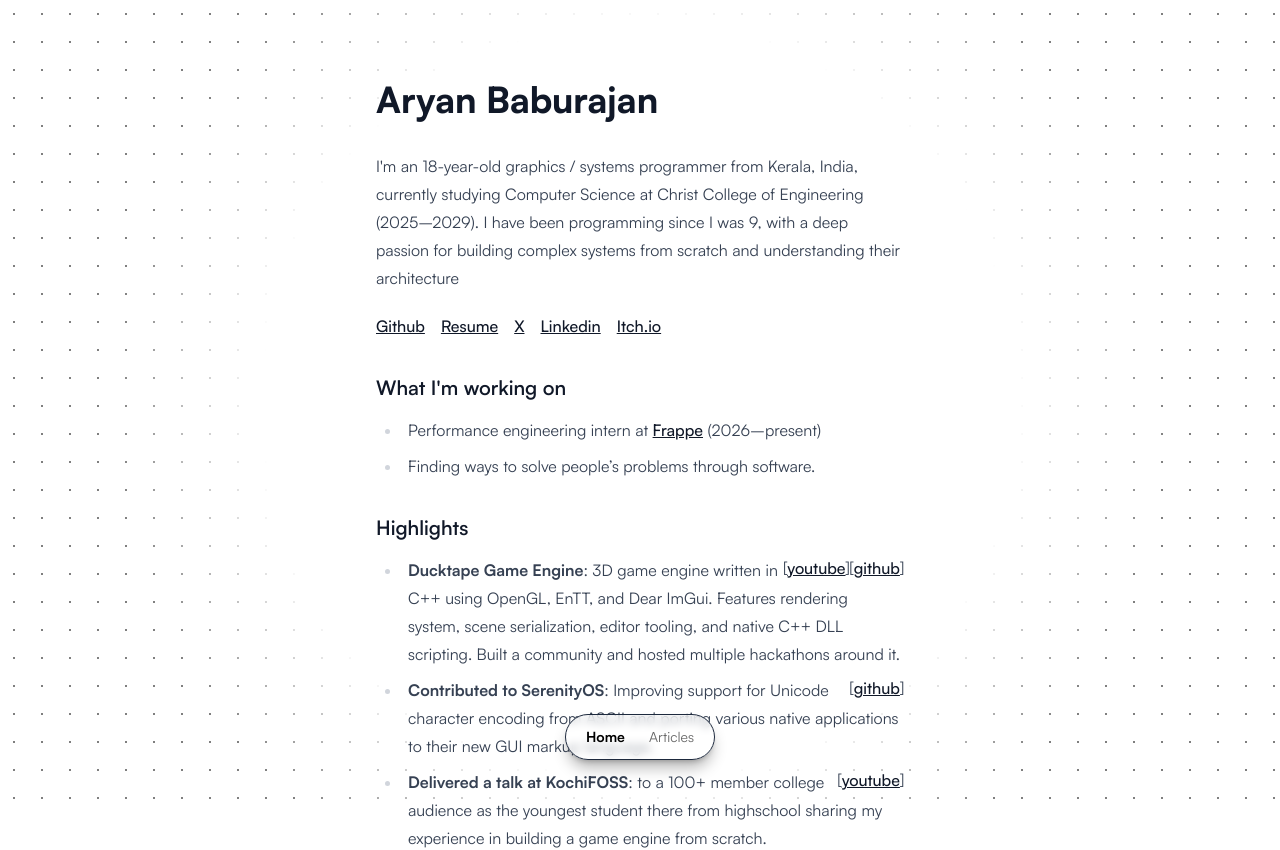
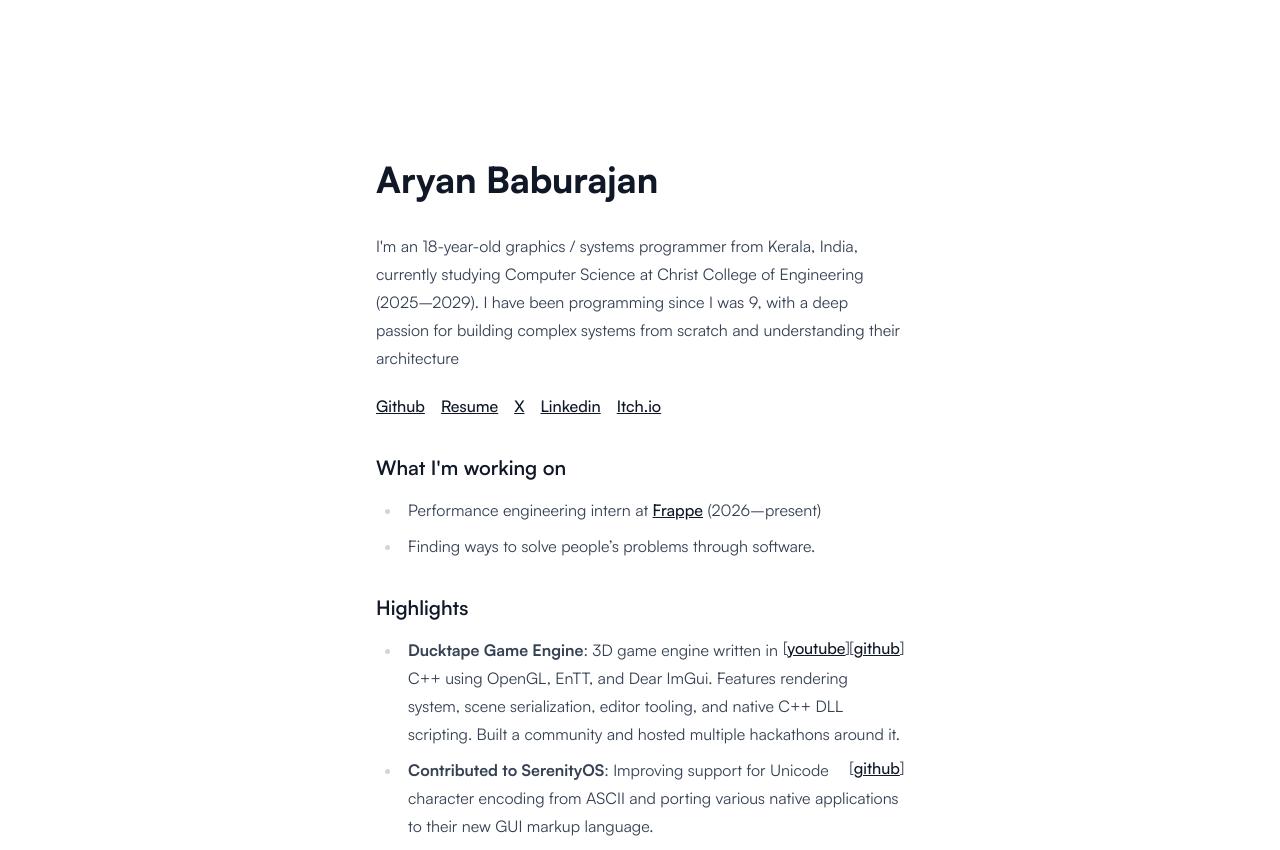
Before and after one commit to aryanbaburajan/site, a Next.js app: page / in a window 1280 px wide. Shown: the top 850 px of the page. Built offline with nearby package versions, Linux system fonts and the light colour scheme.

Commit message:
Simplify site to single home page

```diff
--- a/app/articles/building-things-slowly/page.tsx
+++ /dev/null
@@ -1,60 +0,0 @@
-export default function BuildingThingsSlowlyArticle() {
-  return (
-    <main className="prose">
-      <h1>Hacking to the Vending Machine</h1>
-      <hr />
-      <p>Whatever hacking means to you.</p>
-      <p>
-        I found an access to the file manager in our college's vending machines.
-      </p>
-      <p>
-        You order a snack, go to the feedback form. Over there you rate it
-        absolutely horrible <i>(It's okay, the overpricing justifies it)</i>.
-      </p>
-      <p>
-        This then brings up the Google keyboard through which you can access the
-        settings for it. From there, your personal dictionary, and the button to
-        export it into a selecteable file.
-      </p>
-      <p>
-        The most I could do in my experiments is create directories. In my next
-        attempt, I'd like to try writing to an .html file through the dictionary
-        export, and opening that with the operating system's default browser.
-      </p>
-      <p>
-        Oh, and yes, the vending machines are running a very old version of
-        Android. Perhaps 7.
-      </p>
-      <p>
-        I managed to get access to the file manager in the vending machines Need
-        to figure out a way to write files there's .apk's in it but I couldn't
-        find a way to execute anything And the only way to write files would be
-        ... exporting the data from our google keyboard dictionary to a local
-        file. We're lucky if it's a plaintext .txt, otherwise we would be stuck
-        with ... JSON formatting We can create folders, and specify the output
-        file. But I think the directory is limited to the keyboard's
-        specifications. I think a certain prefix is enforced. Probably not
-        string-based, otherwise we could just
-        /storage/0/emulated/some/prefix/../../butwegotout Someone find the
-        format of the dictionary backups in Gboard. I reckon the version in the
-        vending machine is very old though. Android 7 or so. If we could ...
-        somehow ... add a binary file to our dictionary. And, uh, save that.
-        Into an .apk file. And somehow get that ... to run. Daym What I just
-        said is very unfeasible because encodings matter and you can't just ...
-        run an executable by writing binary strings into a text file ... unless
-        ... you can ...? I gotta test this Make it 🥰👍 What I just said is very
-        unfeasible because encodings matter and you can't just ... run an
-        executable by writing binary strings into a text file ... unless ... you
-        can ...? I gotta test this Do jt I won't report u 🥺🤧👍 Why would I
-        give a fuck about being reported 🤣 I'd do this in front of the college
-        in daylight The bottleneck is that we can't execute any .apks. We need a
-        workaround. I do wonder if the opening of all other applications is
-        blocked; I haven't been able to test it. I tried to look for URLs in the
-        app - and found a lot in the open source licenses. But none of them were
-        hyperlinked. The File Manager could very well have been a full screen
-        pop-up - so it's impossible to infer anything from it. I'm hoping to
-        write an .html file next time and open the web browser through that.
-      </p>
-    </main>
-  );
-}
--- a/app/articles/page.tsx
+++ /dev/null
@@ -1,14 +0,0 @@
-export default function Articles() {
-  return (
-    <main className="prose">
-      <h1>Articles</h1>
-      <ul>
-        <li>
-          {/* <a href="/articles/building-things-slowly"> */}
-          {/* Building Things Slowly */}
-          {/* </a> */}
-        </li>
-      </ul>
-    </main>
-  );
-}
--- a/app/globals.css
+++ b/app/globals.css
@@ -1,27 +1,10 @@
 @import "tailwindcss";
 @plugin "@tailwindcss/typography";
+
+html {
+  color-scheme: light;
+}
 
 body {
   @apply bg-white text-black antialiased;
 }
-
-.dot-field {
-  background-image: radial-gradient(
-    circle,
-    rgba(0, 0, 0, 0.5) 1px,
-    transparent 1px
-  );
-  background-size: 28px 28px;
-  mask-image: radial-gradient(
-    circle at center,
-    transparent 0%,
-    transparent 50%,
-    black 70%
-  );
-  -webkit-mask-image: radial-gradient(
-    circle at center,
-    transparent 0%,
-    transparent 50%,
-    black 70%
-  );
-}
--- a/app/layout.tsx
+++ b/app/layout.tsx
@@ -1,7 +1,6 @@
 import "./globals.css";
 import { satoshi } from "./fonts";
 import type { Metadata } from "next";
-import Navbar from "@/components/Navbar";
 
 export const metadata: Metadata = {
   title: "Aryan Baburajan",
@@ -17,9 +16,7 @@ export default function RootLayout({
   return (
     <html lang="en">
       <body className={`m-0 p-0 min-h-screen flex justify-center ${satoshi.className}`}>
-        <div className="pointer-events-none fixed inset-0 dot-field" />
-        <div className="w-full max-w-xl px-6 my-20">{children}</div>
-        <Navbar />
+        <div className="w-full max-w-xl px-6 my-40">{children}</div>
       </body>
     </html>
   );
--- a/components/Navbar.tsx
+++ /dev/null
@@ -1,27 +0,0 @@
-"use client";
-
-import Link from "next/link";
-import { usePathname } from "next/navigation";
-
-export default function Navbar() {
-  const pathname = usePathname();
-
-  const routes = [
-    { label: "Home", path: "/" },
-    { label: "Articles", path: "/articles" },
-  ];
-
-  return (
-    <nav className="fixed bottom-10 left-1/2 -translate-x-1/2 backdrop-blur-xs rounded-full bg-white/50 border-slate-800 border shadow-lg/30 px-5 py-3 flex gap-6 text-sm">
-      {routes.map((r) => (
-        <Link
-          key={r.path}
-          href={r.path}
-          className={`navbar no-underline ${pathname === r.path ? "opacity-100 font-bold" : "opacity-60 hover:opacity-100 duration-75"}`}
-        >
-          {r.label}
-        </Link>
-      ))}
-    </nav>
-  );
-}
```
